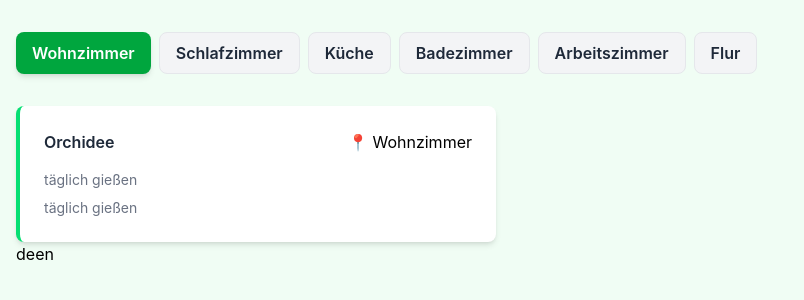
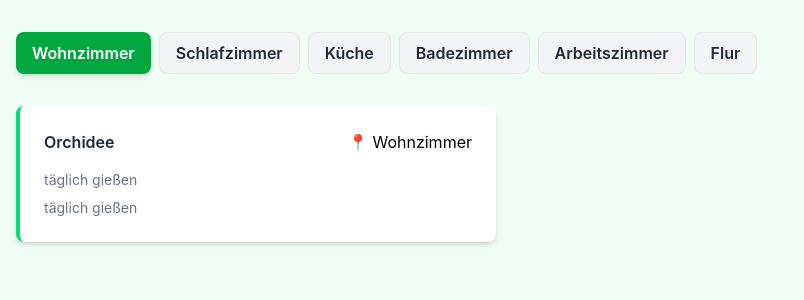
Before and after one commit to nilshartmann-workshops/2026-11-18-react, a React (Vite) app in the folder workspace/: page / in a window 1280 px wide. Shown: the top 300 px of the page, without its empty margins (0-804 px from the left). Built offline with nearby package versions, Linux system fonts and the light colour scheme.

Commit message:
Context ausgebaut

```diff
--- a/workspace/src/components/App.tsx
+++ b/workspace/src/components/App.tsx
@@ -61,23 +61,10 @@ const allPlants: Plant[] = [
 
 // State bzw. Zustand (<-- Model)
 
-const LocaleContext = createContext<{locale: string}>({locale: "de"});
-
 export default function App() {
-
-	const [locale, setLocale] = useState("de");
-
 	return (
 		<div className={"AppContainer"}>
-			{/*<EffektSpielwiese />*/}
-			{/*<BeetSpielwiese />*/}
-			{/*<RenderSpielwiese />*/}
-			<LocaleContext value={{locale: locale}}>
 				<PlantCardList plants={allPlants} />
-				<button onClick={() => setLocale("de")}>de</button>
-				<button onClick={() => setLocale("en")}>en</button>
-			</LocaleContext>
 		</div>
-
    )
 }
```
